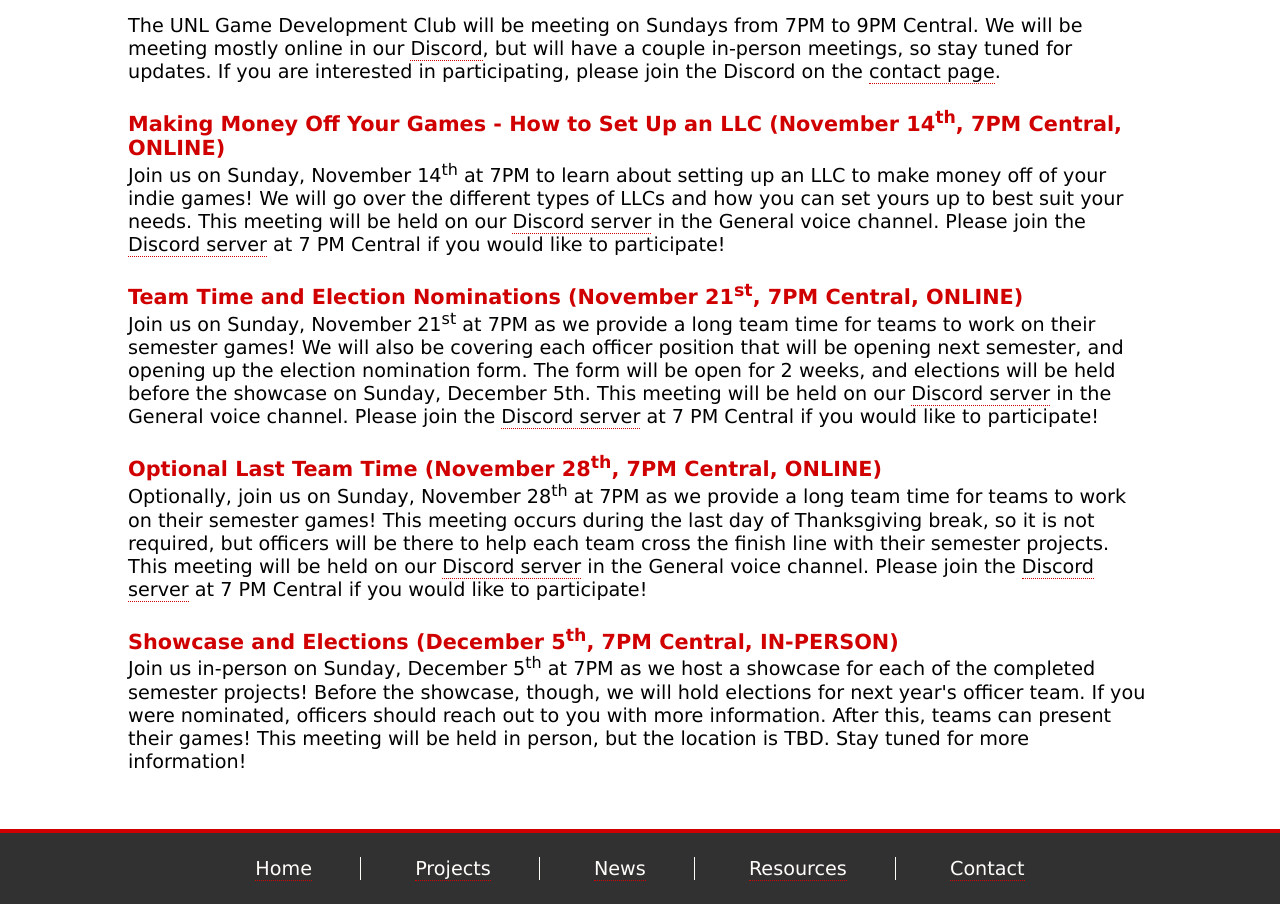
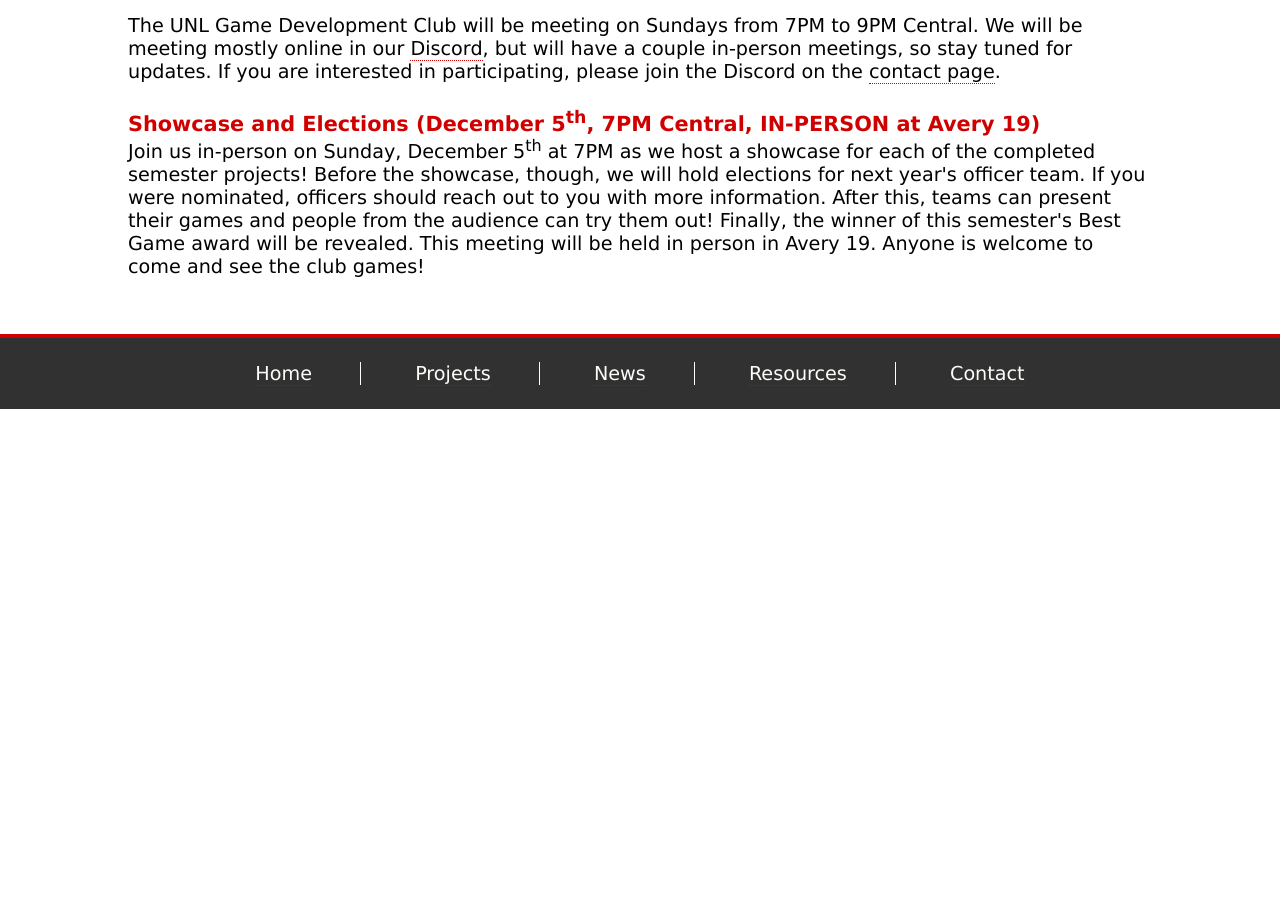
Before and after one commit to UNL-Game-Dev-Club/UNL-Game-Dev-Club.github.io, a plain HTML site: page index.html in a window 1280 px wide. Shown: the part 569-1473 px from the top of the page. After the commit the page ends 978 px from the top, so only its background shows below. Drawn offline with Linux system fonts and the light colour scheme.

Commit message:
Updated final meeting

```diff
--- a/index.html
+++ b/index.html
@@ -33,17 +33,8 @@
             <h2 class="center_heading">Upcoming Events</h2>
             <p>The UNL Game Development Club will be meeting on Sundays from 7PM to 9PM Central. We will be meeting mostly online in our <a href="https://go.unl.edu/unlgdcdiscord" target="_blank">Discord</a>, but will have a couple in-person meetings, so stay tuned for updates. If you are interested in participating, please join the Discord on the <a href="https://unl-game-dev-club.github.io/contact.html">contact page</a>.</p>
 
-            <h3>Making Money Off Your Games - How to Set Up an LLC (November 14<sup>th</sup>, 7PM Central, ONLINE)</h3>
-            <p>Join us on Sunday, November 14<sup>th</sup> at 7PM to learn about setting up an LLC to make money off of your indie games! We will go over the different types of LLCs and how you can set yours up to best suit your needs. This meeting will be held on our <a href="https://go.unl.edu/unlgdcdiscord" target="_blank">Discord server</a> in the General voice channel. Please join the <a href="https://go.unl.edu/unlgdcdiscord" target="_blank">Discord server</a> at 7 PM Central if you would like to participate!</p>
-
-            <h3>Team Time and Election Nominations (November 21<sup>st</sup>, 7PM Central, ONLINE)</h3>
-            <p>Join us on Sunday, November 21<sup>st</sup> at 7PM as we provide a long team time for teams to work on their semester games! We will also be covering each officer position that will be opening next semester, and opening up the election nomination form. The form will be open for 2 weeks, and elections will be held before the showcase on Sunday, December 5th. This meeting will be held on our <a href="https://go.unl.edu/unlgdcdiscord" target="_blank">Discord server</a> in the General voice channel. Please join the <a href="https://go.unl.edu/unlgdcdiscord" target="_blank">Discord server</a> at 7 PM Central if you would like to participate!</p>
-
-            <h3>Optional Last Team Time (November 28<sup>th</sup>, 7PM Central, ONLINE)</h3>
-            <p>Optionally, join us on Sunday, November 28<sup>th</sup> at 7PM as we provide a long team time for teams to work on their semester games! This meeting occurs during the last day of Thanksgiving break, so it is not required, but officers will be there to help each team cross the finish line with their semester projects. This meeting will be held on our <a href="https://go.unl.edu/unlgdcdiscord" target="_blank">Discord server</a> in the General voice channel. Please join the <a href="https://go.unl.edu/unlgdcdiscord" target="_blank">Discord server</a> at 7 PM Central if you would like to participate!</p>
-
-            <h3>Showcase and Elections (December 5<sup>th</sup>, 7PM Central, IN-PERSON)</h3>
-            <p>Join us in-person on Sunday, December 5<sup>th</sup> at 7PM as we host a showcase for each of the completed semester projects! Before the showcase, though, we will hold elections for next year's officer team. If you were nominated, officers should reach out to you with more information. After this, teams can present their games! This meeting will be held in person, but the location is TBD. Stay tuned for more information!</p>
+            <h3>Showcase and Elections (December 5<sup>th</sup>, 7PM Central, IN-PERSON at Avery 19)</h3>
+            <p>Join us in-person on Sunday, December 5<sup>th</sup> at 7PM as we host a showcase for each of the completed semester projects! Before the showcase, though, we will hold elections for next year's officer team. If you were nominated, officers should reach out to you with more information. After this, teams can present their games and people from the audience can try them out! Finally, the winner of this semester's Best Game award will be revealed. This meeting will be held in person in Avery 19. Anyone is welcome to come and see the club games!</p>
         </div>
     </div>
     <div class="footer">
```
